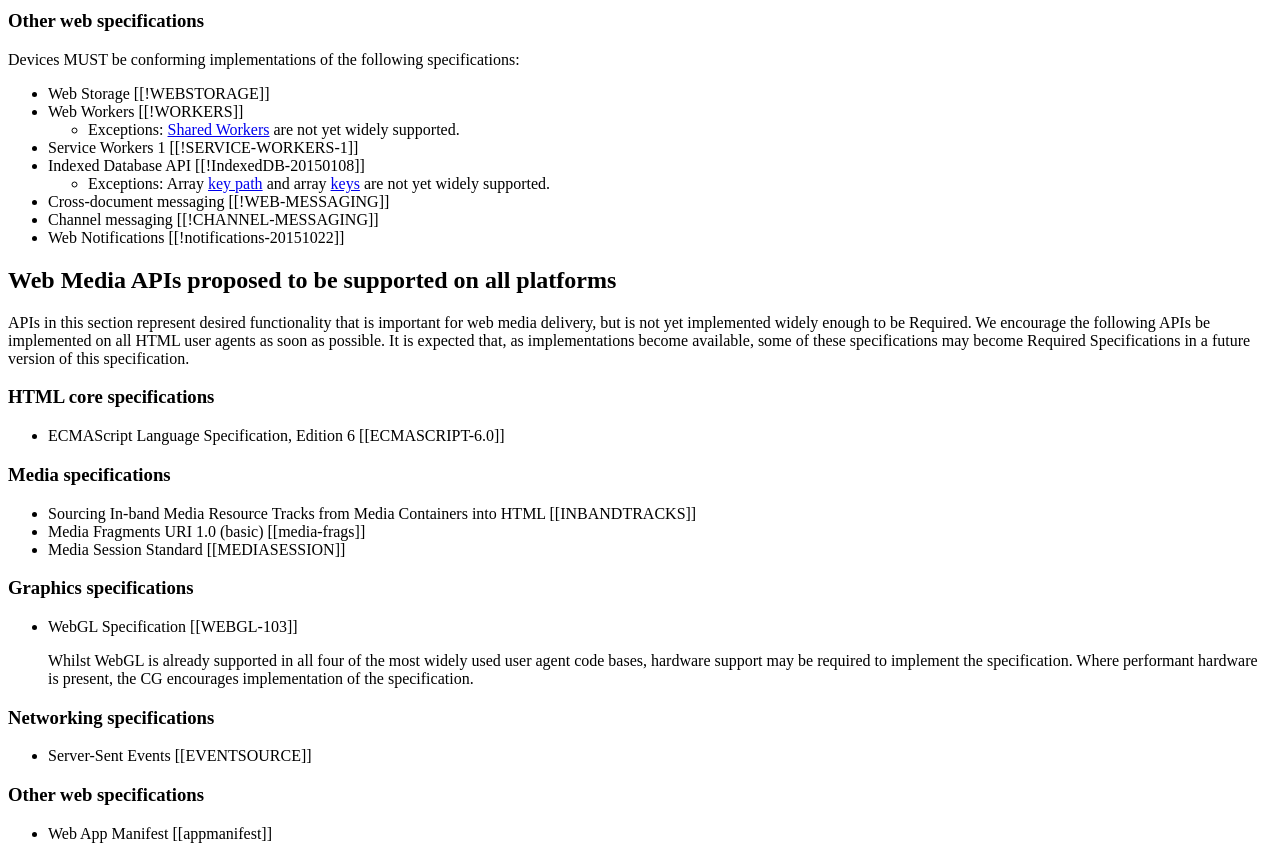
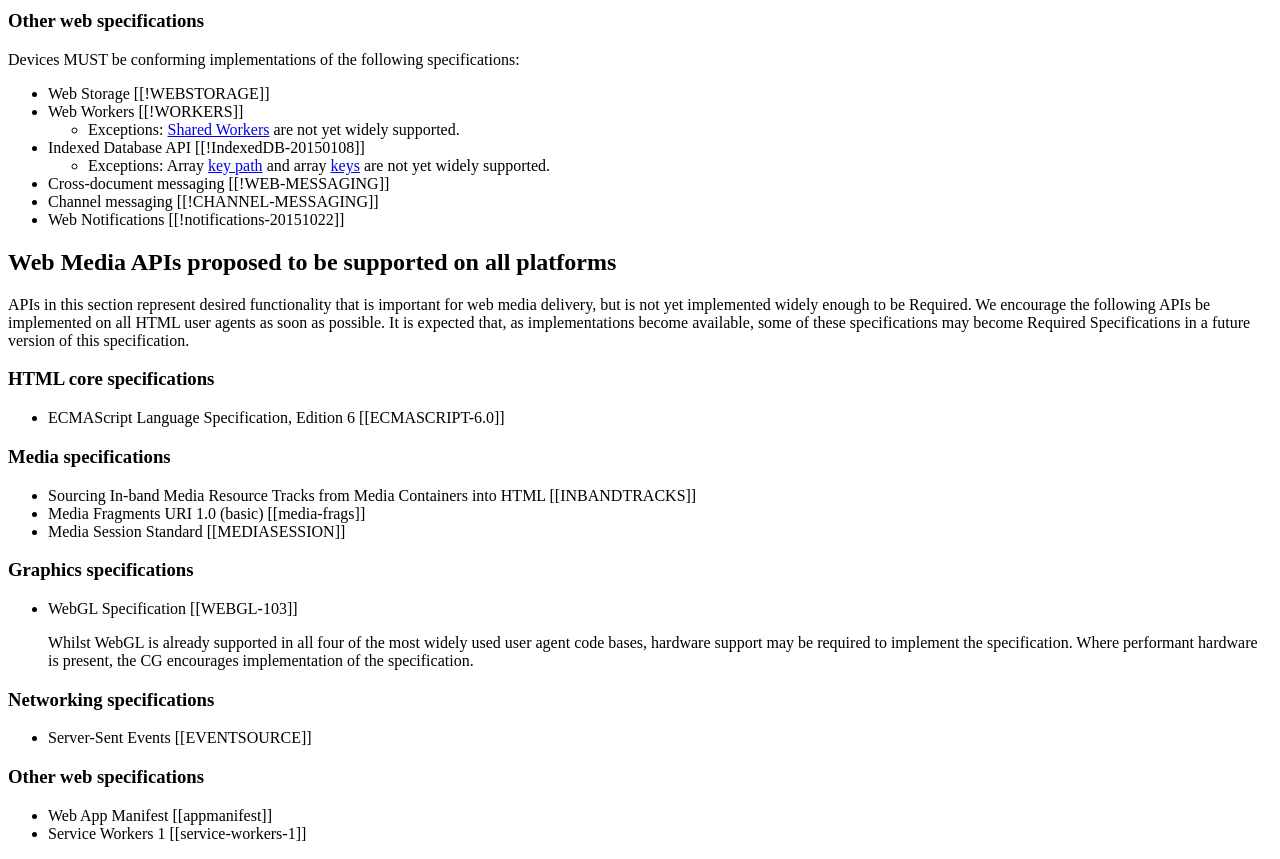
Before and after one commit to w3c/webmediaapi, a plain HTML site: page index.html in a window 1280 px wide. Shown: the part 2400-3259 px from the top of the page. Drawn offline with Linux system fonts and the light colour scheme.

Commit message:
Revert "move-service-workers-to-section-3"
This reverts commit 52c7732734aaf9a4e24019742d9b3b87e96ca08d.

```diff
--- a/index.html
+++ b/index.html
@@ -168,7 +168,6 @@
           <li> Web Workers [[!WORKERS]]
             <ul><li>Exceptions: <a href="https://www.w3.org/TR/workers/#shared-workers-and-the-sharedworker-interface">Shared Workers</a> are not yet widely supported.</li></ul>
           </li>
-          <li> Service Workers 1 [[!SERVICE-WORKERS-1]]</li>
           <li> Indexed Database API [[!IndexedDB-20150108]]
             <ul><li>Exceptions: Array <a href="https://www.w3.org/TR/2015/REC-IndexedDB-20150108/#dfn-key-path">key path</a> and array <a href="https://www.w3.org/TR/2015/REC-IndexedDB-20150108/#dfn-key">keys</a> are not yet widely supported.</li></ul>
           </li>
@@ -211,6 +210,7 @@
         <h3> Other web specifications</h3>
         <ul>
           <li> Web App Manifest [[appmanifest]]</li>
+          <li> Service Workers 1 [[service-workers-1]]</li>
         </ul>
       </section>
     </section>
```
